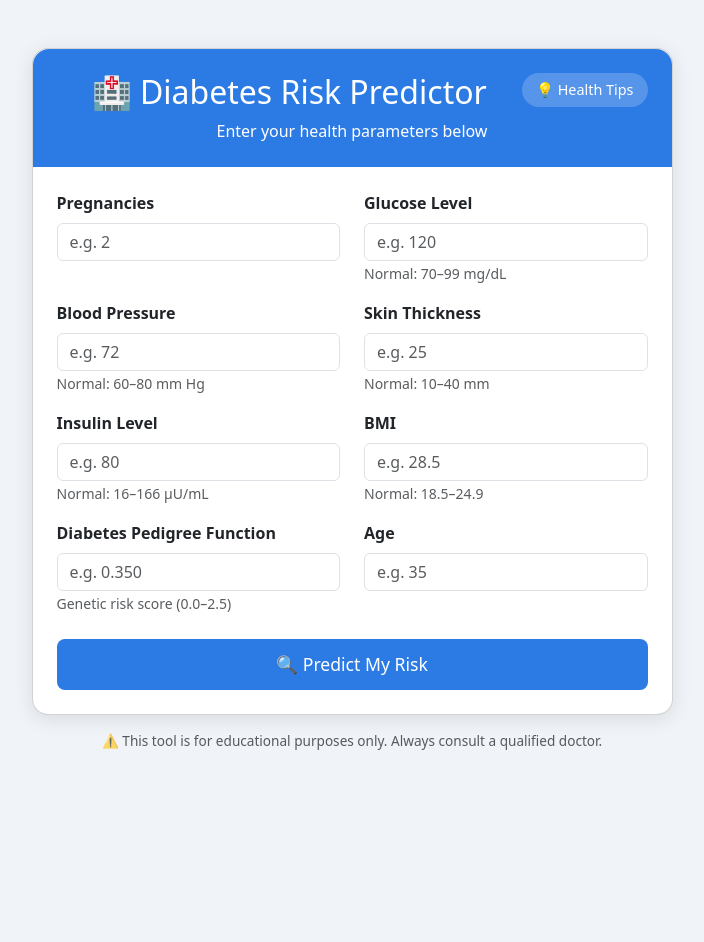
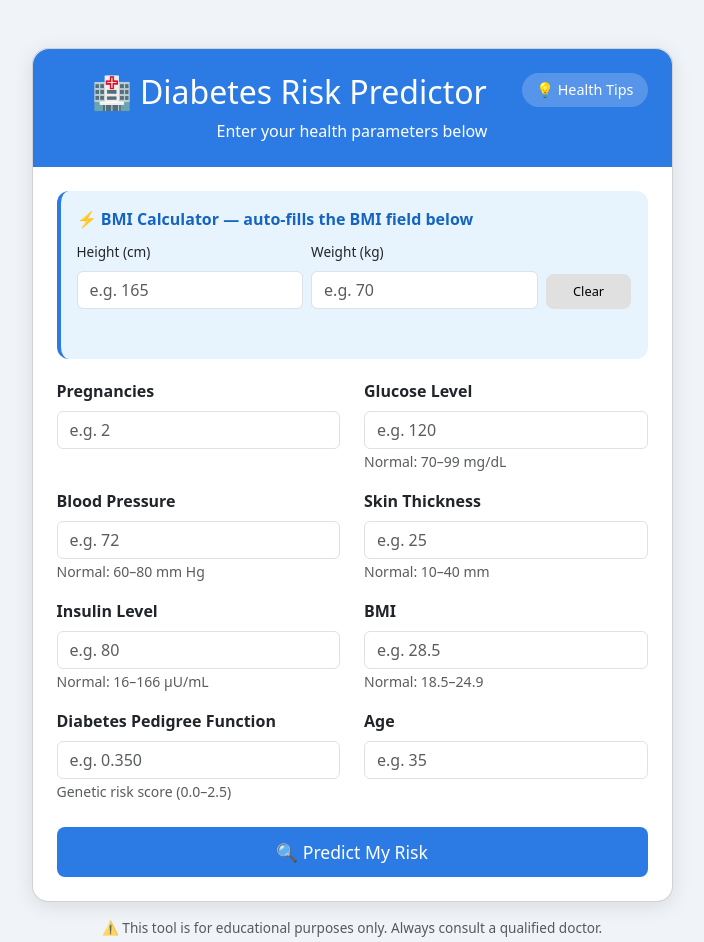
Before and after one commit to SRUSHTINRAO/diabetes-risk-app, a Flask app: page / in a window 1280 px wide. Shown: the top 942 px of the page, without its empty margins (288-992 px from the left). Before the commit the page ends 750 px from the top, so only its background shows below. Run offline with Flask 3, Linux system fonts and the light colour scheme; parts of the project's set-up code (start-up, migrations or seed data) failed here and were passed over.

Commit message:
Add BMI calculator widget with auto-fill

```diff
--- a/templates/index.html
+++ b/templates/index.html
@@ -39,6 +39,36 @@
                     {% endif %}
 
                     <form action="/predict" method="POST">
+
+                        <!-- BMI CALCULATOR WIDGET -->
+                        <div style="background: #e8f4fd; border-radius: 12px; padding: 16px; margin-bottom: 20px; border-left: 4px solid #2c7be5;">
+                            <p class="fw-bold mb-2" style="color:#1565c0;">⚡ BMI Calculator — auto-fills the BMI field below</p>
+                            <div class="row g-2">
+                                <div class="col-5">
+                                    <label class="form-label" style="font-size:0.85rem;">Height (cm)</label>
+                                    <input type="number" id="height_input" class="form-control"
+                                        placeholder="e.g. 165" min="100" max="250"
+                                        oninput="calculateBMI()">
+                                </div>
+                                <div class="col-5">
+                                    <label class="form-label" style="font-size:0.85rem;">Weight (kg)</label>
+                                    <input type="number" id="weight_input" class="form-control"
+                                        placeholder="e.g. 70" min="20" max="300"
+                                        oninput="calculateBMI()">
+                                </div>
+                                <div class="col-2 d-flex align-items-end">
+                                    <button type="button" onclick="clearBMI()"
+                                        style="background:#e0e0e0; border:none; border-radius:8px;
+                                               padding:8px; width:100%; font-size:0.8rem;">
+                                        Clear
+                                    </button>
+                                </div>
+                            </div>
+                            <!-- Result line -->
+                            <div id="bmi_result" style="margin-top:10px; font-size:0.95rem; min-height:24px;"></div>
+                        </div>
+                        <!-- END BMI CALCULATOR -->
+
                         <div class="row">
 
                             <!-- Pregnancies -->
@@ -146,5 +176,67 @@
         </div>
     </div>
 </div>
+<script>
+function calculateBMI() {
+    const height = parseFloat(document.getElementById('height_input').value);
+    const weight = parseFloat(document.getElementById('weight_input').value);
+    const bmiField = document.getElementById('id_bmi');
+    const resultDiv = document.getElementById('bmi_result');
+
+    // Need both values to calculate
+    if (!height || !weight || height < 100 || weight < 20) {
+        resultDiv.innerHTML = '';
+        return;
+    }
+
+    // BMI formula: weight(kg) / height(m)²
+    const heightM = height / 100;
+    const bmi = weight / (heightM * heightM);
+    const bmiRounded = Math.round(bmi * 10) / 10;
+
+    // Determine category
+    let category, color, emoji;
+    if (bmi < 18.5) {
+        category = 'Underweight';
+        color = '#1565c0';
+        emoji = '🔵';
+    } else if (bmi < 23) {
+        category = 'Normal weight';
+        color = '#2e7d32';
+        emoji = '🟢';
+    } else if (bmi < 27.5) {
+        category = 'Overweight';
+        color = '#e65100';
+        emoji = '🟡';
+    } else {
+        category = 'Obese';
+        color = '#c62828';
+        emoji = '🔴';
+    }
+
+    // Auto-fill the BMI input field in the form
+    const bmiInput = document.querySelector('input[name="bmi"]');
+    if (bmiInput) {
+        bmiInput.value = bmiRounded;
+    }
+
+    // Show the result line
+    resultDiv.innerHTML = `
+        ${emoji} <strong>BMI: ${bmiRounded}</strong>
+        <span style="color:${color}; font-weight:600;"> — ${category}</span>
+        <span style="color:#888; font-size:0.82rem; margin-left:8px;">
+            (auto-filled below)
+        </span>
+    `;
+}
+
+function clearBMI() {
+    document.getElementById('height_input').value = '';
+    document.getElementById('weight_input').value = '';
+    document.getElementById('bmi_result').innerHTML = '';
+    const bmiInput = document.querySelector('input[name="bmi"]');
+    if (bmiInput) bmiInput.value = '';
+}
+</script>
 </body>
 </html>
```
